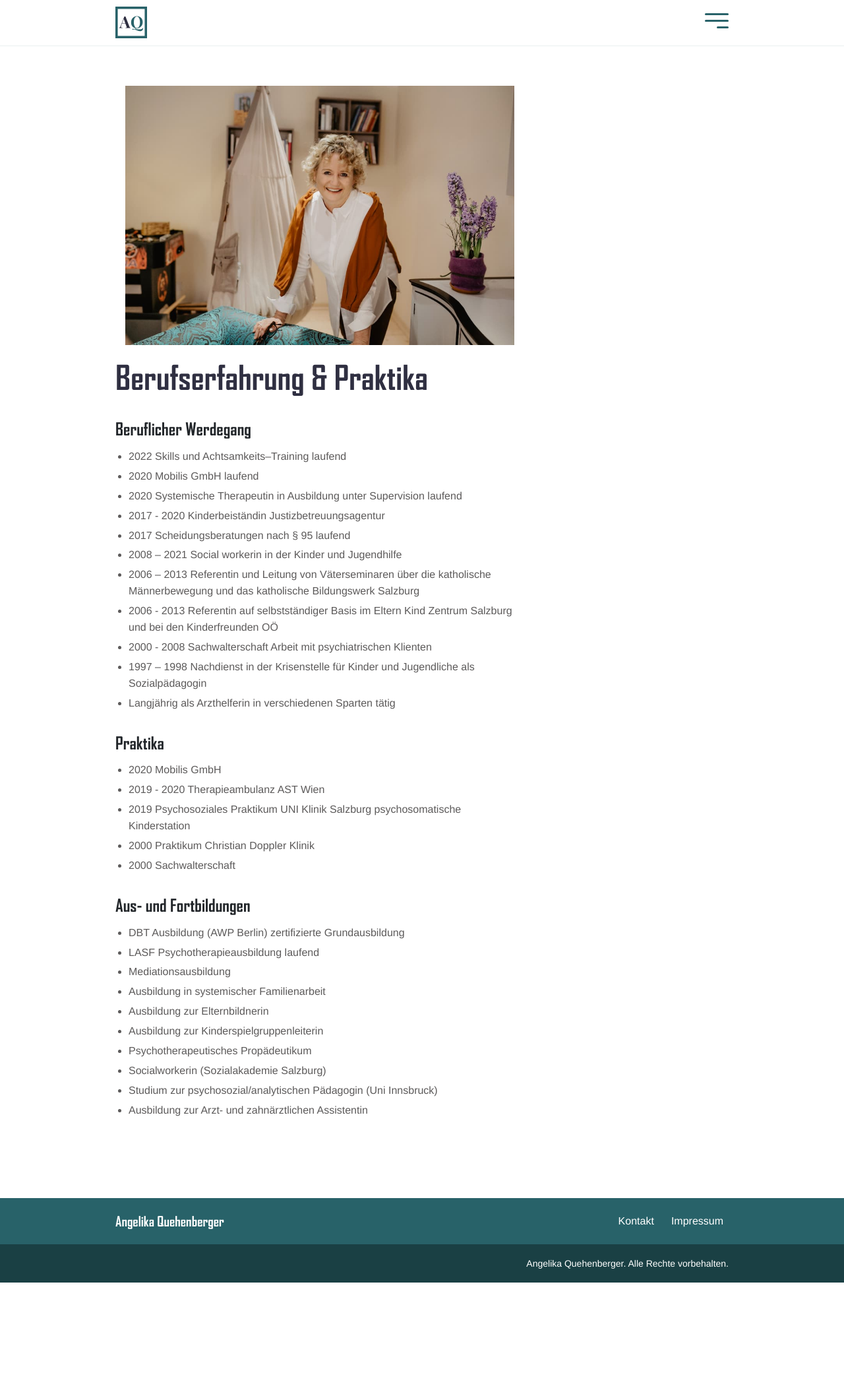
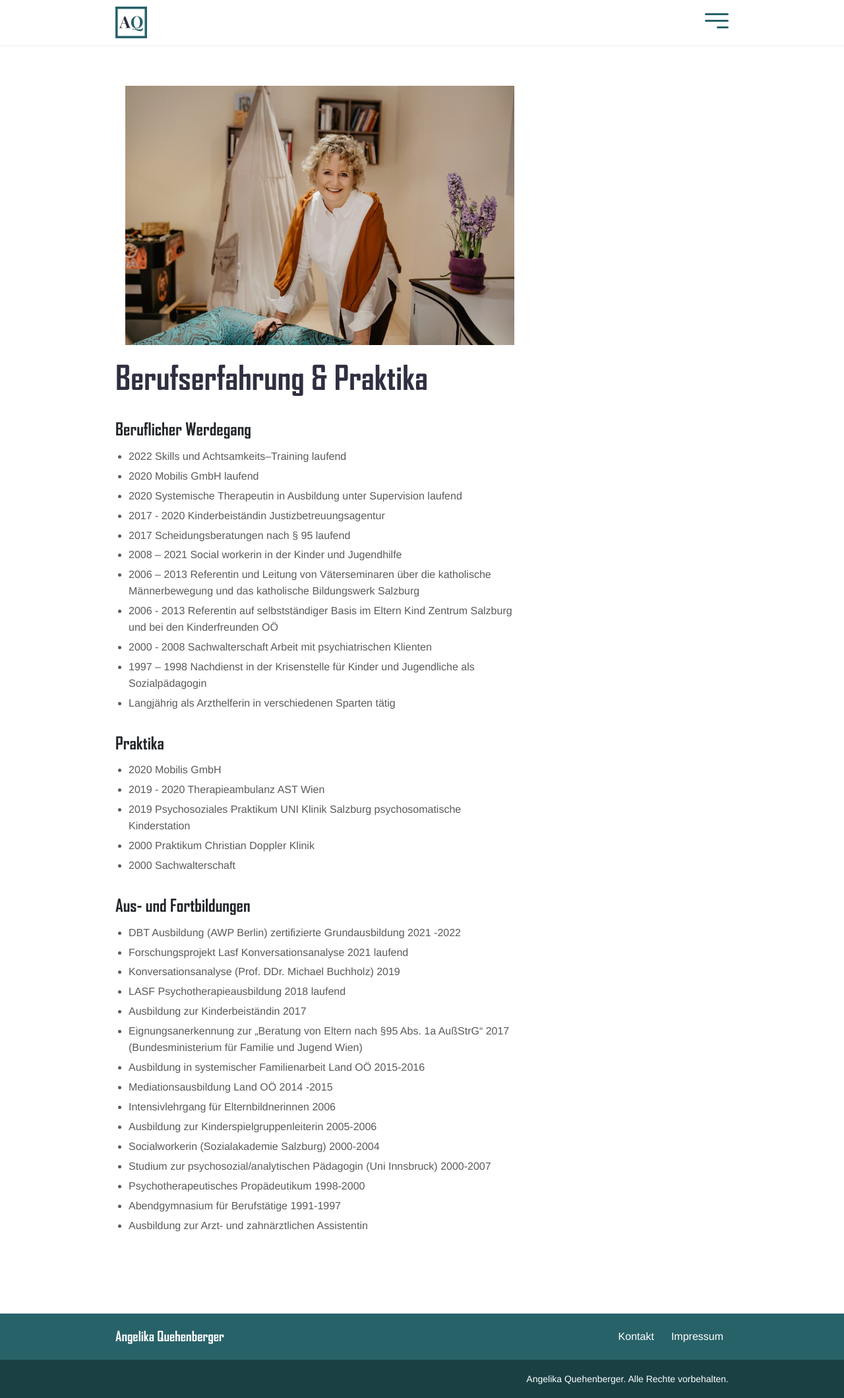
Before and after one commit to dvschnitz/angelika-quehenberger, a Jekyll site: the page built from berufserfahrung.md, in a window 1280 px wide. Shown: the whole page at 66% size. Built offline with Jekyll 4.4.1, drawn with Linux system fonts in a browser that asks for light colours; before the commit the page ends 1944 px from its top, so only the background shows below that.

Commit message:
Implmented changes

```diff
--- a/_includes/call.html
+++ b/_includes/call.html
@@ -1,5 +1,6 @@
 <div class="call">
   <div class="call-box-top">
+    <div class="call-name">Mag. Angelika Quehenberger in Ausbildung unter Supervision</div>
     {% if site.data.contact.phone %}
         <div class="call-phone"><strong>Telefon: </strong>
           <a href="tel:{{ site.data.contact.phone }}">
--- a/_sass/components/_call.scss
+++ b/_sass/components/_call.scss
@@ -37,6 +37,7 @@
   .call-name {
     font-size: 1.1rem;
     font-weight: bold;
+    margin-bottom: 5px;
   }
   .call-phone {
     margin-bottom: 5px;
--- a/_sass/components/_main-menu-mobile.scss
+++ b/_sass/components/_main-menu-mobile.scss
@@ -46,6 +46,14 @@
     padding: 0;
     margin: 0;
     flex: 0;
+
+    @media (max-width: 450px) {
+      font-size: 24px;
+      li {
+        padding: 8px !important;
+      }
+    }
+
     li {
       // display: block;
       position: relative;
--- a/berufserfahrung.md
+++ b/berufserfahrung.md
@@ -26,14 +26,18 @@ intro_image: ["images/photos/H060604.jpg", "images/photos/H060512.jpg", "images/
 * 2000 Sachwalterschaft
 
 ## Aus- und Fortbildungen
-* DBT Ausbildung (AWP Berlin) zertifizierte
-Grundausbildung
-* LASF Psychotherapieausbildung laufend
-* Mediationsausbildung
-* Ausbildung in systemischer Familienarbeit
-* Ausbildung zur Elternbildnerin
-* Ausbildung zur Kinderspielgruppenleiterin
-* Psychotherapeutisches Propädeutikum
-* Socialworkerin (Sozialakademie Salzburg)
-* Studium zur  psychosozial/analytischen Pädagogin (Uni Innsbruck)
+* DBT Ausbildung (AWP Berlin) zertifizierte Grundausbildung 2021 -2022
+* Forschungsprojekt Lasf Konversationsanalyse 2021 laufend
+* Konversationsanalyse (Prof. DDr. Michael Buchholz) 2019
+* LASF Psychotherapieausbildung 2018 laufend
+* Ausbildung zur Kinderbeiständin 2017
+* Eignungsanerkennung zur „Beratung von Eltern nach §95 Abs. 1a AußStrG“ 2017 (Bundesministerium für Familie und Jugend Wien)
+* Ausbildung in systemischer Familienarbeit Land OÖ 2015-2016
+* Mediationsausbildung Land OÖ 2014 -2015
+* Intensivlehrgang für Elternbildnerinnen 2006
+* Ausbildung zur Kinderspielgruppenleiterin 2005-2006
+* Socialworkerin (Sozialakademie Salzburg) 2000-2004
+* Studium zur psychosozial/analytischen Pädagogin (Uni Innsbruck) 2000-2007
+* Psychotherapeutisches Propädeutikum 1998-2000
+* Abendgymnasium für Berufstätige 1991-1997
 * Ausbildung zur Arzt- und zahnärztlichen Assistentin
```
Also changed, not shown: _services/Beratung.md (+1 -1 lines).
